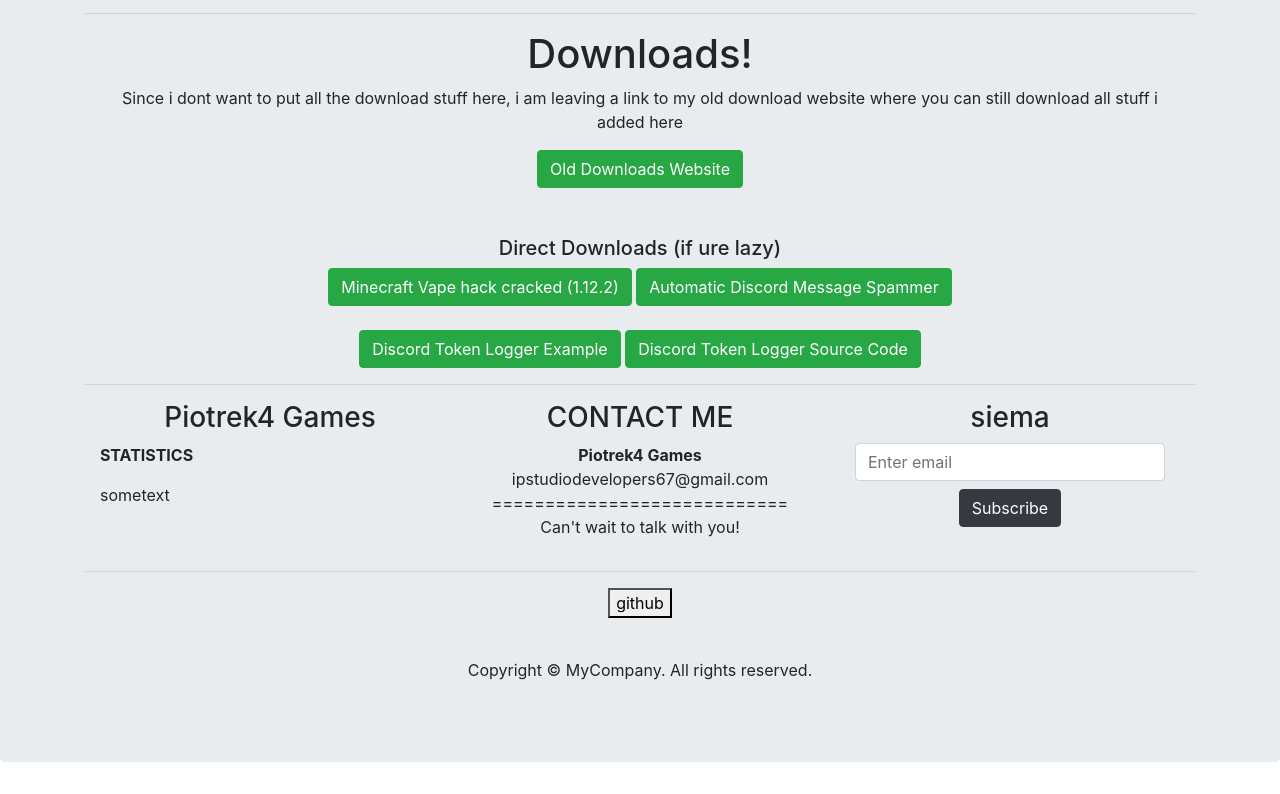
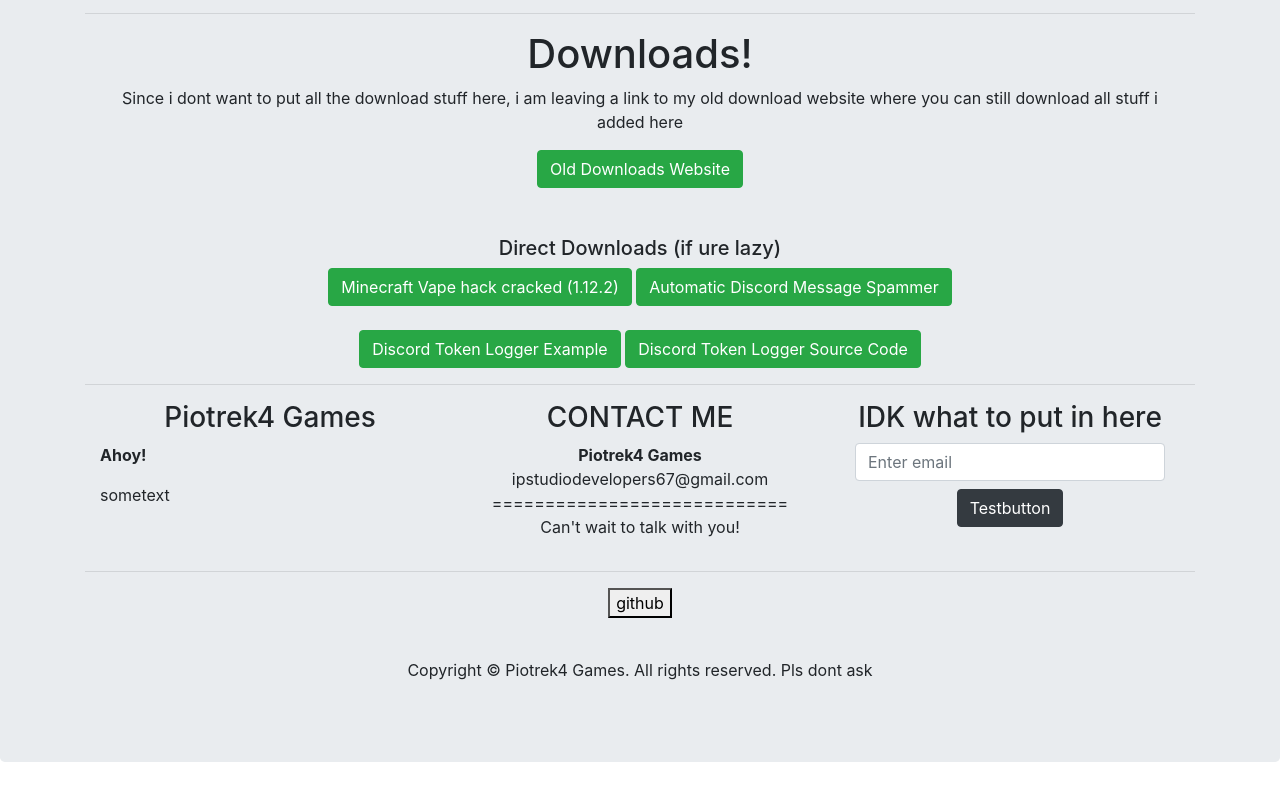
Before and after one commit to PiotrekUnityDeveloper/piotrek4.games-page-files-download-backup-ctth-malicious-security-leak-scam-prototype, a plain HTML site: page index.html in a window 1280 px wide. Shown: the part 1867-2661 px from the top of the page. Drawn offline with nearby package versions, Linux system fonts and the light colour scheme; some packages are replaced by stand-ins of ours; a script that the page names is missing.

Commit message:
chenged a few things

```diff
--- a/index.html
+++ b/index.html
@@ -344,7 +344,7 @@
         <div class="row">
           <div class="col-md-4 col-12">
             <h3 class="text-center">Piotrek4 Games</h3>
-            <p align="left"><strong>STATISTICS</strong></p>
+            <p align="left"><strong>Ahoy!</strong></p>
 			  <p align="left" class="nospace">sometext</p>
           </div>
           <div class="col-md-4 col-12">
@@ -357,11 +357,11 @@
             </address>
           </div>
           <div class="col-md-4 col-12">
-            <h3 class="text-center">siema</h3>
+            <h3 class="text-center">IDK what to put in here</h3>
             <form>
               <div class="form-group col-12">
                 <input type="email" class="form-control" id="exampleInputEmail1" placeholder="Enter email">
-                <button type="submit" class="btn btn-dark mt-2">Subscribe</button>
+                <button type="submit" class="btn btn-dark mt-2">Testbutton</button>
               </div>
             </form>
           </div>
@@ -375,7 +375,7 @@
           <div class="col-12">
 			  <form action="https://github.com/PiotrekUnityDeveloper"> <button id="ssbtn" >github</button> </form>
 			  <p id="endtext"></p> <br>
-            <p>Copyright © MyCompany. All rights reserved.</p>
+            <p>Copyright © Piotrek4 Games. All rights reserved. Pls dont ask</p>
           </div>
         </div>
       </div>
```
